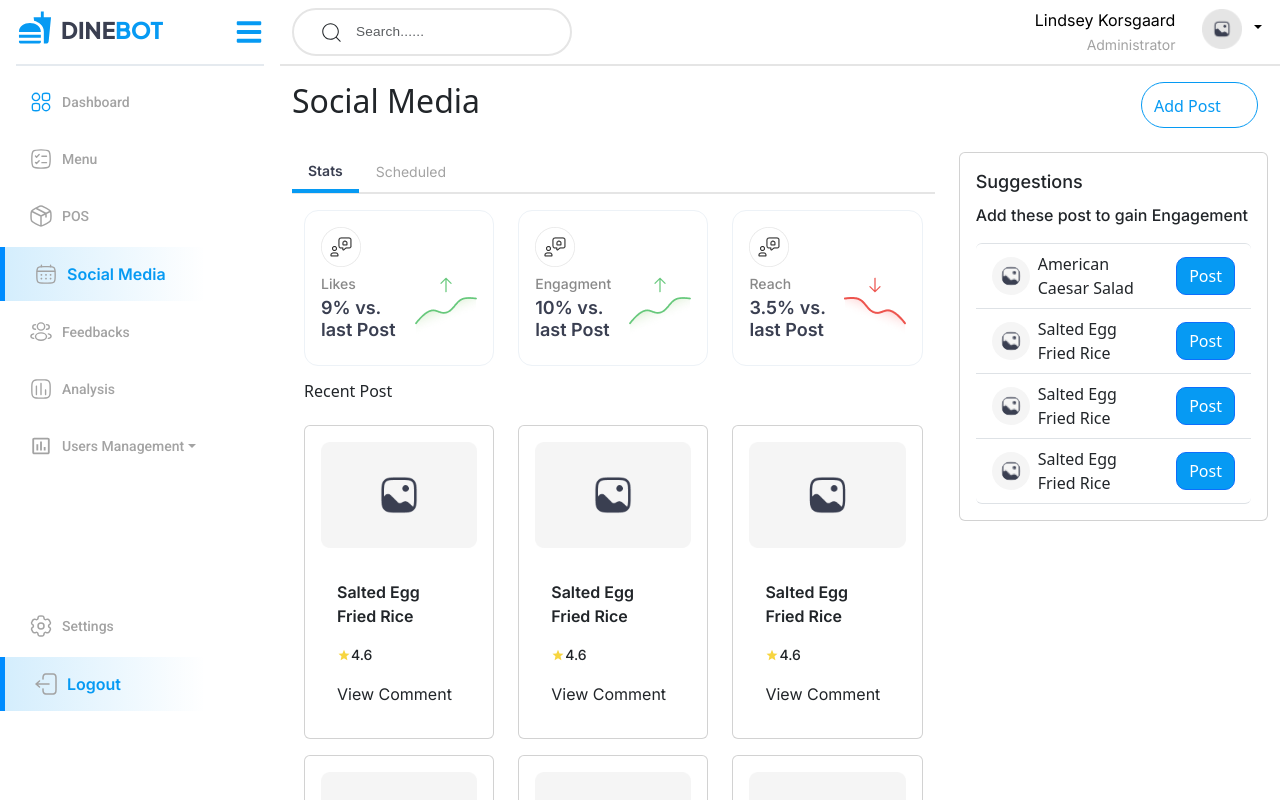
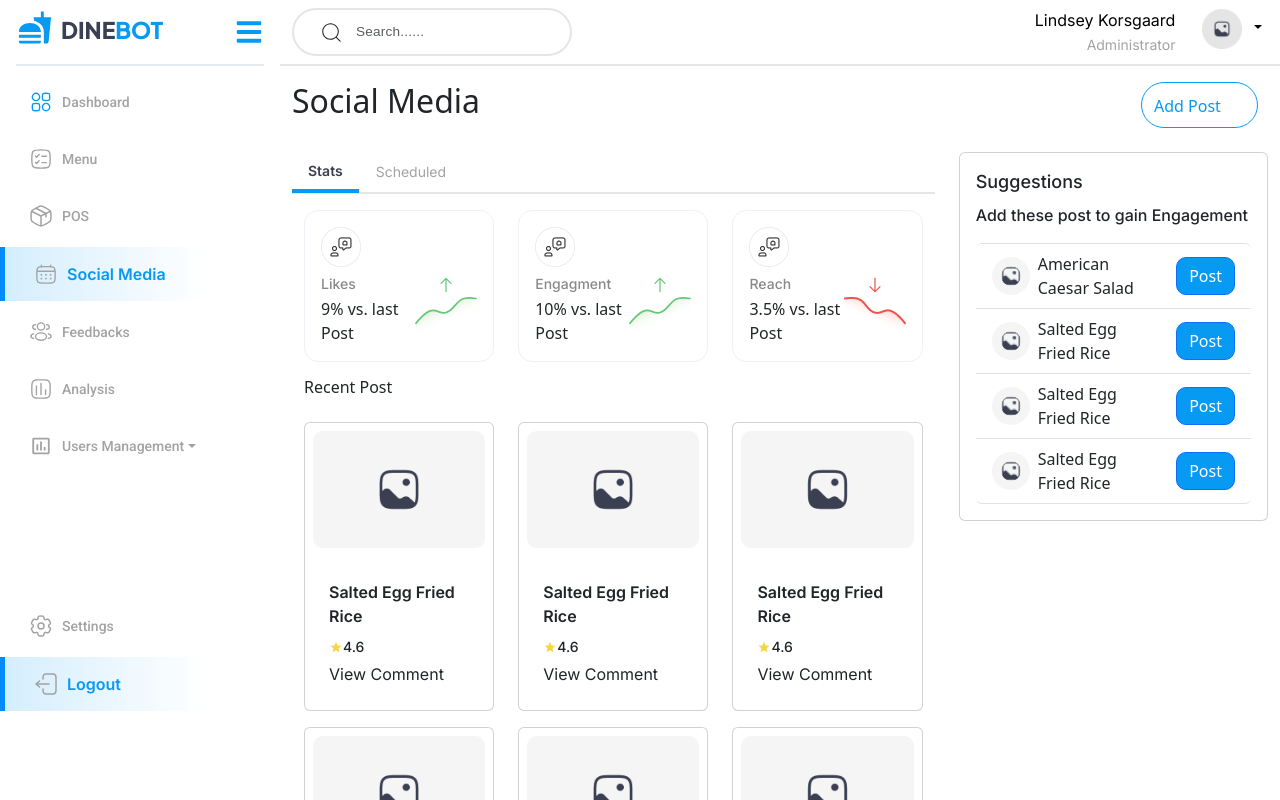
Before and after one commit to bissoft/dinbot-ai-reactjs, a React (Create React App) app: page /socialmedia in a window 1280 px wide. Shown: the top 800 px of the page. Built offline with nearby package versions, Linux system fonts and the light colour scheme; some icons are missing.

Commit message:
socialmedia cards

```diff
--- a/src/App.scss
+++ b/src/App.scss
@@ -856,6 +856,7 @@ html {
     letter-spacing: 0em;
     text-align: left;
   }
+
 }
 
 .social-media-cards {
--- a/src/Components/Elements/Scheduled.jsx
+++ b/src/Components/Elements/Scheduled.jsx
@@ -9,25 +9,64 @@ const Scheduled = () => {
     <>
       <div className="social-media-cards ">
         <div className="container-fluid">
-          <div className="row ">
-            {cardData.map((card) => (
+        <div className="row">
             <div className="col-md-4">
-                <div key={card.id} className="card p-3 dashboard-card">
+              <div className="card p-3 dashboard-card">
                 <div className="mb-2">
-                    <img src={card.imgSrc1} alt="card-pic" />
+                  <img src="/Assets/card-icon.png" alt="card-pic" />
                 </div>
-                  <div className=" order-main">
+                <div className="order-main">
                   <div className="order-div">
-                      <span className="order"> {card.title}</span>
-                      <h4 className="num">{card.text}</h4>
+                    <span className="order">Likes</span>
+                    <div>
+                      <span className="percent">9%</span>{" "}
+                      <span className="previous">vs. last Post</span>
+                    </div>
                   </div>
                   <div>
-                      <img className="" src={card.imgSrc2} alt="grafik" />
+                    <img src="Assets/Grafik.svg" alt="grafik" />
                   </div>
                 </div>
               </div>
             </div>
-            ))}
+            <div className="col-md-4">
+              <div className="card p-3 dashboard-card">
+                <div className="mb-2">
+                  <img src="/Assets/card-icon.png" alt="card-pic" />
+                </div>
+                <div className="order-main">
+                  <div className="order-div">
+                    <span className="order">Engagment</span>
+                    <div>
+                      <span className="percent">10%</span>{" "}
+                      <span className="previous">vs. last Post</span>
+                    </div>
+                  </div>
+                  <div>
+                    <img src="Assets/Grafik.svg" alt="grafik" />
+                  </div>
+                </div>
+              </div>
+            </div>
+            <div className="col-md-4">
+              <div className="card p-3 dashboard-card">
+                <div className="mb-2">
+                  <img src="/Assets/card-icon.png" alt="card-pic" />
+                </div>
+                <div className="order-main">
+                  <div className="order-div">
+                    <span className="order">Reach</span>
+                    <div>
+                      <span className="percent">3.5%</span>{" "}
+                      <span className="previous">vs. last Post</span>
+                    </div>
+                  </div>
+                  <div>
+                    <img src="Assets/dgraph.png" alt="grafik" />
+                  </div>
+                </div>
+              </div>
+            </div>
           </div>
 
           <div className="row">
--- a/src/Components/Elements/Stats.jsx
+++ b/src/Components/Elements/Stats.jsx
@@ -10,24 +10,63 @@ const Stats = () => {
       <div className="social-media-cards">
         <div className="container-fluid">
           <div className="row">
-            {cardData.map((card) => (
             <div className="col-md-4">
-                <div key={card.id} className="card p-3 dashboard-card">
+              <div className="card p-3 dashboard-card">
                 <div className="mb-2">
-                    <img src={card.imgSrc1} alt="card-pic" />
+                  <img src="/Assets/card-icon.png" alt="card-pic" />
                 </div>
-                  <div className=" order-main">
+                <div className="order-main">
                   <div className="order-div">
-                      <span className="order"> {card.title}</span>
-                      <h4 className="num">{card.text}</h4>
+                    <span className="order">Likes</span>
+                    <div>
+                      <span className="percent">9%</span>{" "}
+                      <span className="previous">vs. last Post</span>
+                    </div>
                   </div>
                   <div>
-                      <img className="" src={card.imgSrc2} alt="grafik" />
+                    <img src="Assets/Grafik.svg" alt="grafik" />
                   </div>
                 </div>
               </div>
             </div>
-            ))}
+            <div className="col-md-4">
+              <div className="card p-3 dashboard-card">
+                <div className="mb-2">
+                  <img src="/Assets/card-icon.png" alt="card-pic" />
+                </div>
+                <div className="order-main">
+                  <div className="order-div">
+                    <span className="order">Engagment</span>
+                    <div>
+                      <span className="percent">10%</span>{" "}
+                      <span className="previous">vs. last Post</span>
+                    </div>
+                  </div>
+                  <div>
+                    <img src="Assets/Grafik.svg" alt="grafik" />
+                  </div>
+                </div>
+              </div>
+            </div>
+            <div className="col-md-4">
+              <div className="card p-3 dashboard-card">
+                <div className="mb-2">
+                  <img src="/Assets/card-icon.png" alt="card-pic" />
+                </div>
+                <div className="order-main">
+                  <div className="order-div">
+                    <span className="order">Reach</span>
+                    <div>
+                      <span className="percent">3.5%</span>{" "}
+                      <span className="previous">vs. last Post</span>
+                    </div>
+                  </div>
+                  <div>
+                    <img src="Assets/dgraph.png" alt="grafik" />
+                  </div>
+                </div>
+              </div>
+            </div>
           </div>
 
           <div className="row">
@@ -38,15 +77,19 @@ const Stats = () => {
               <div className="row">
                 {postData.map((post) => (
                   <div className="col-md-4">
-                    <Card key={post.id} className="post_card py-3 px-3 mb-3">
+                    <Card key={post.id} className="post_card py-2 px-2 mb-3">
                       <Card.Img variant="top" src={post.imageUrl} />
                       <Card.Body>
-                        <Card.Title className="card-title">{post.title}</Card.Title>
-                        <Card.Text className="d-flex align-items-center mx-0 my-3 card-rating">
+                        <Card.Title className="card-title">
+                          {post.title}
+                        </Card.Title>
+                        <Card.Text className="d-flex align-items-center mx-0 my-1 card-rating">
                           <IoMdStar style={{ color: "#F7D540" }} />
                           {post.rating}
                         </Card.Text>
-                        <Card.Text className="card-comment">{post.comment}</Card.Text>
+                        <Card.Text className="card-comment">
+                          {post.comment}
+                        </Card.Text>
                       </Card.Body>
                     </Card>
                   </div>
```
Lines whose indentation alone changed are shown as unchanged.
